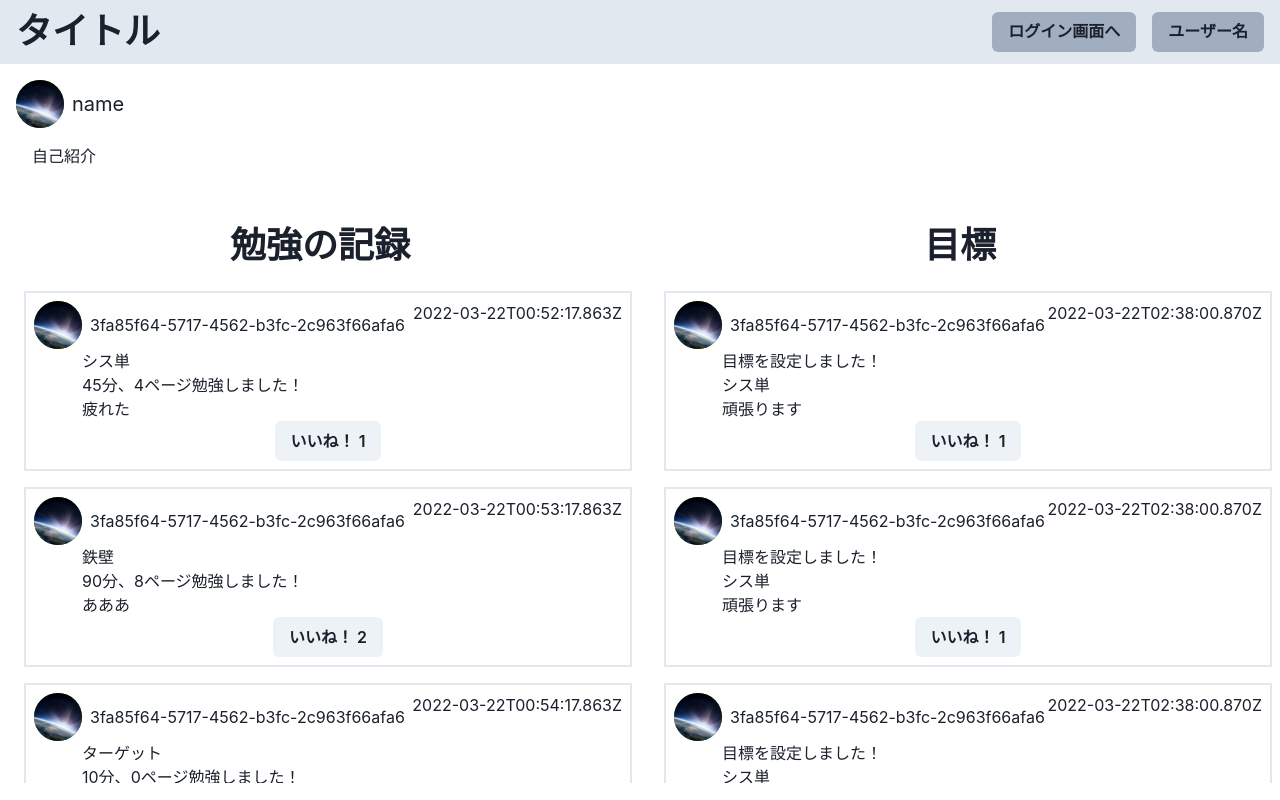
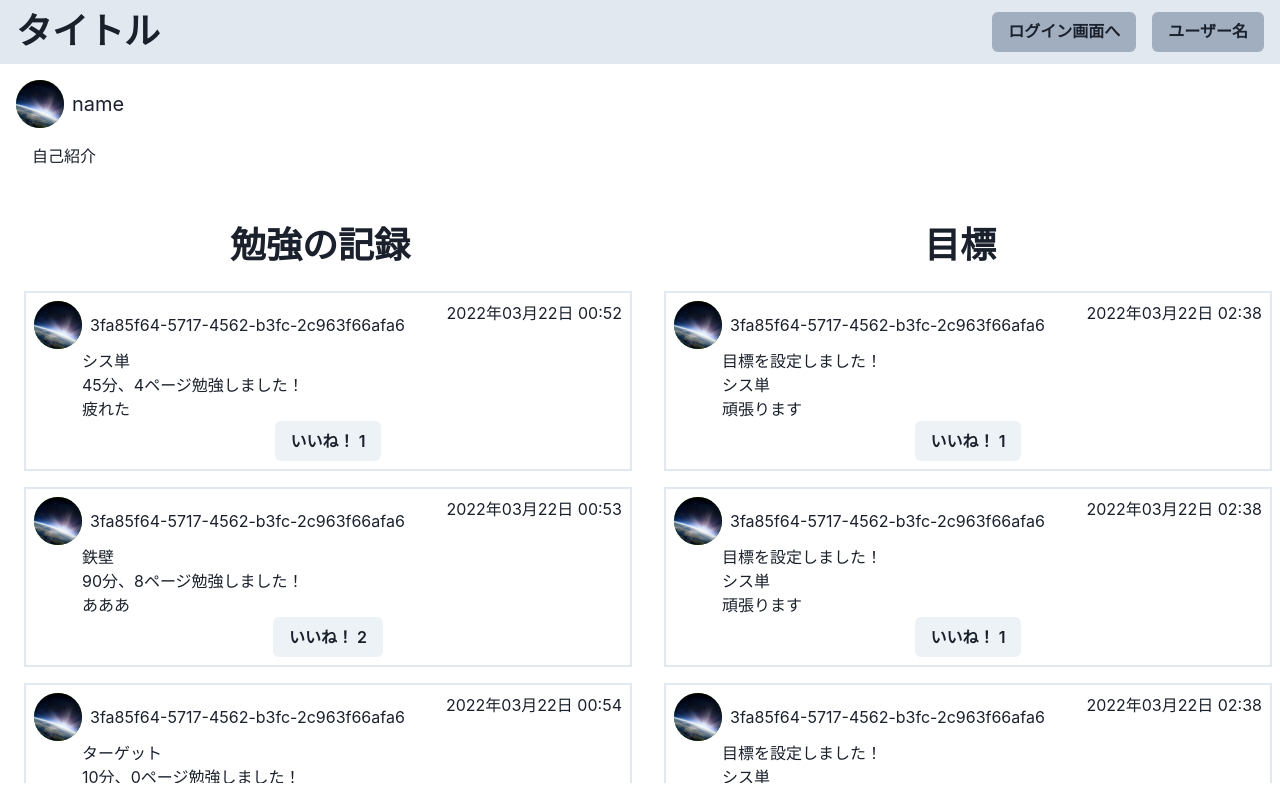
Before and after one commit to mehm8128/mehm8128_study_client, a Next.js app: page /user/me in a window 1280 px wide. Built offline with nearby package versions, Linux system fonts and the light colour scheme.

Commit message:
add dateFormatter

```diff
--- a/src/components/Goal.tsx
+++ b/src/components/Goal.tsx
@@ -1,3 +1,5 @@
+import { dateFormatter } from 'src/utils/dateFormatter'
+
 import { Avatar, Box, Button, Center, Flex, Text } from '@chakra-ui/react'
 
 import image from '../assets/mehm8128.png'
@@ -16,7 +18,7 @@ const Goal: NextPage<Props> = (props) => {
 						<Avatar name="aaa" src={image.src} mr={2}></Avatar>
 						<Text>{props.goal.createdBy}</Text>
 					</Center>
-					<Text>{props.goal.createdAt}</Text>
+					<Text>{dateFormatter(props.goal.createdAt)}</Text>
 				</Flex>
 				<Box ml={12}>
 					<Text>目標を設定しました！</Text>
--- a/src/components/Record.tsx
+++ b/src/components/Record.tsx
@@ -1,3 +1,5 @@
+import { dateFormatter } from 'src/utils/dateFormatter'
+
 import { Avatar, Box, Button, Center, Flex, Text } from '@chakra-ui/react'
 
 import image from '../assets/mehm8128.png'
@@ -16,7 +18,7 @@ const Record: NextPage<Props> = (props) => {
 						<Avatar name="aaa" src={image.src} mr={2}></Avatar>
 						<Text>{props.record.createdBy}</Text>
 					</Center>
-					<Text>{props.record.createdAt}</Text>
+					<Text>{dateFormatter(props.record.createdAt)}</Text>
 				</Flex>
 				<Box ml={12}>
 					<Text>{props.record.title}</Text>
--- /dev/null
+++ b/src/utils/dateFormatter.ts
@@ -0,0 +1,17 @@
+export const dateFormatter = (date: string) => {
+	const splittedDate = date.split("T")[0]
+	const time = date.split("T")[1]
+	return (
+		splittedDate.split("-")[0] +
+		"年" +
+		splittedDate.split("-")[1] +
+		"月" +
+		splittedDate.split("-")[2] +
+		"日" +
+		" " +
+		time.split(":")[0] +
+		":" +
+		time.split(":")[1]
+	)
+	//todo:何分前表示
+}
```
